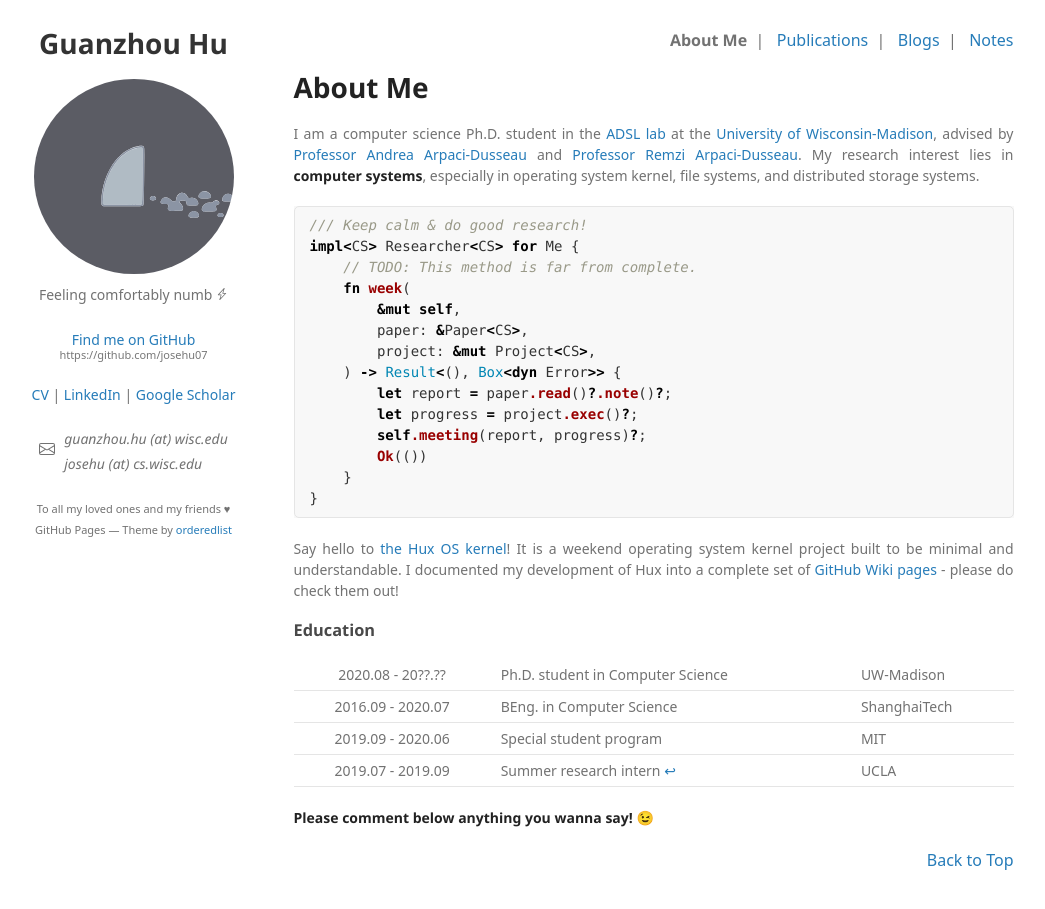
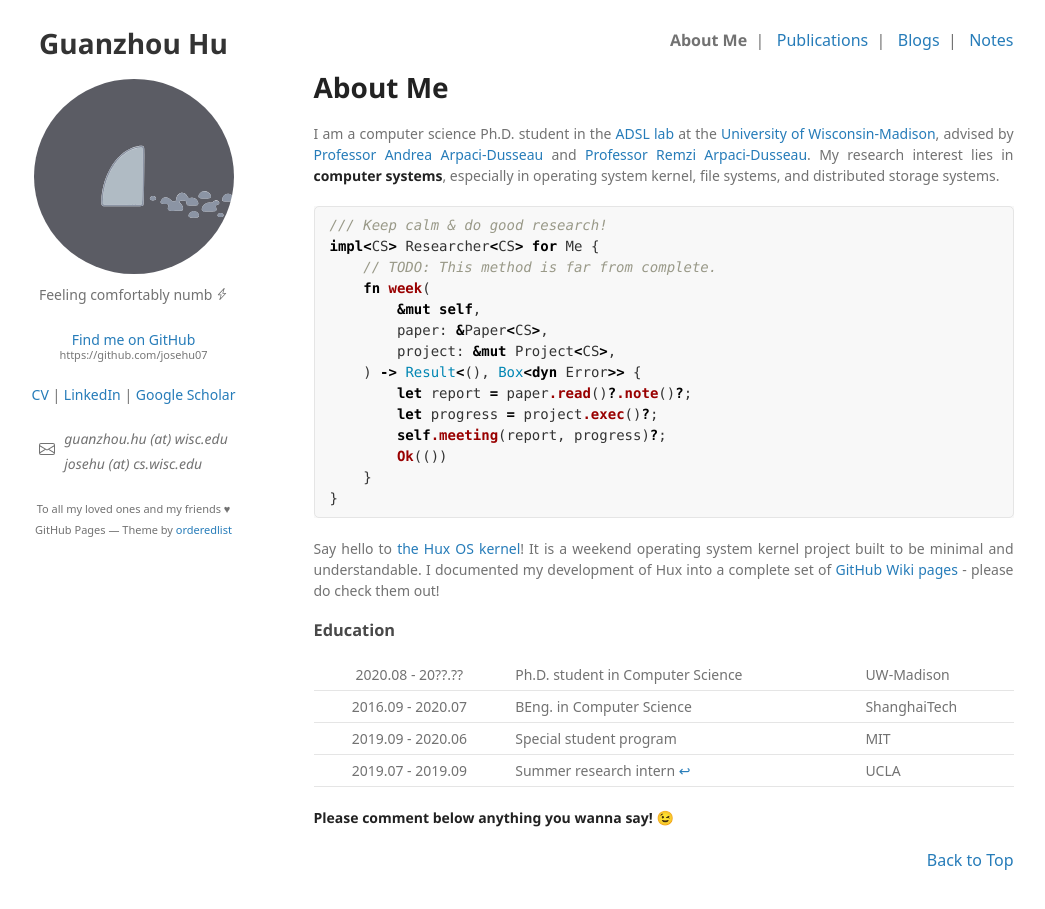
Before and after one commit to josehu07/josehu07.github.io, a Jekyll site: the page built from index.md, in a window 1280 px wide and 942 px high. Shown: the top 909 px of the window, without its empty margins (119-1164 px from the left). Built offline with Jekyll 4.4.1, drawn with Linux system fonts in a browser that asks for light colours; some web fonts are replaced; a script that is not in the unit is left out; comment, search, counter and statistics services are not loaded.

```diff
--- a/assets/css/style.scss
+++ b/assets/css/style.scss
@@ -194,7 +194,7 @@
 
 header ul a strong { font-size: 14px; display: block; color: #222; }
 
-section { width: 720px; float: right; padding-bottom: 50px; }
+section { width: 700px; float: right; padding-bottom: 50px; }
 
 small { font-size: 11px; }
 
```
